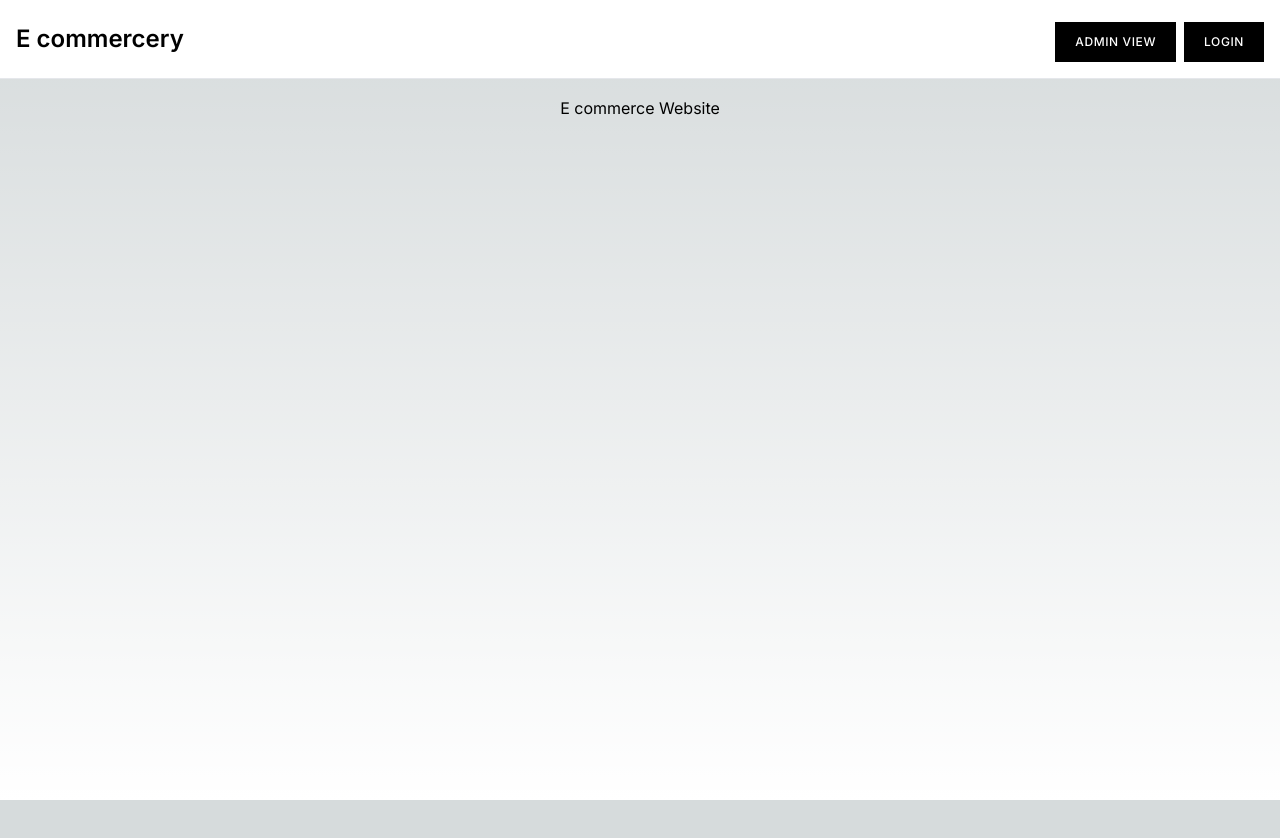
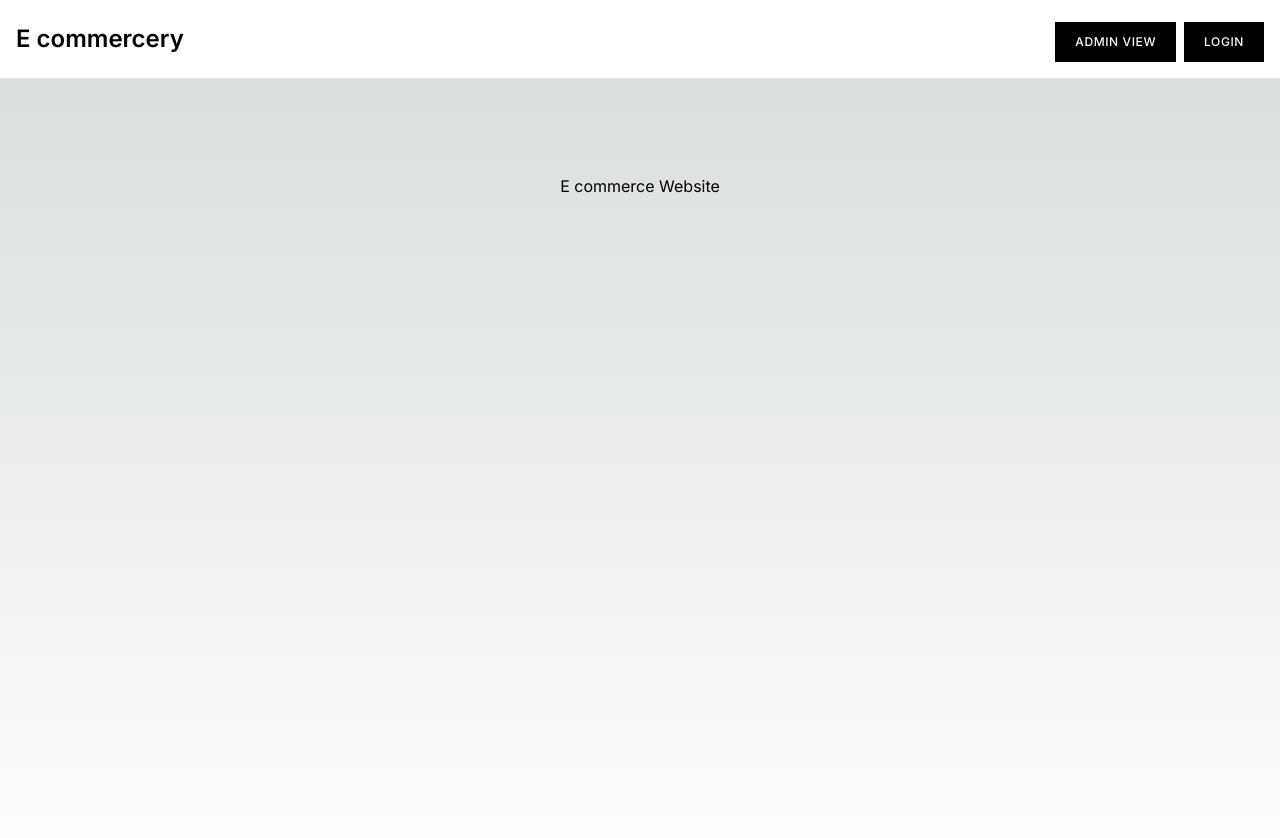
Before and after one commit to sunnythelucky/ecommerce, a Next.js app: page / in a window 1280 px wide. Shown: the top 838 px of the page. Before the commit the page ends 800 px from the top, so only its background shows below. Built offline with nearby package versions, Linux system fonts and the light colour scheme.

Commit message:
Add style to children component

```diff
--- a/src/app/layout.js
+++ b/src/app/layout.js
@@ -16,7 +16,7 @@ export default function RootLayout({ children }) {
 			<body className={inter.className}>
 				<GlobalState>
 					<Navbar />
-					<main>{children}</main>
+					<main className="flex min-h-screen flex-col mt-[78px]">{children}</main>
 				</GlobalState>
 			</body>
 		</html>
```
